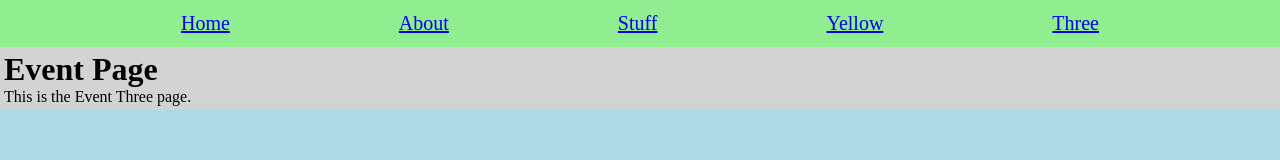
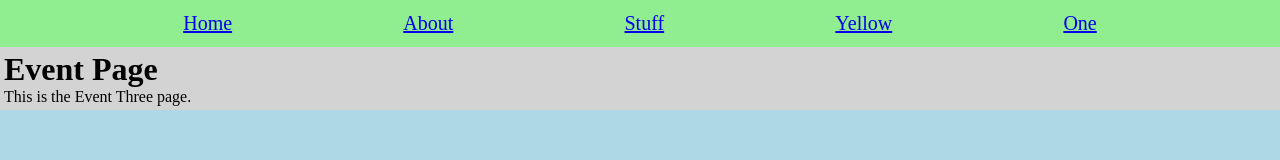
Before and after one commit to franco-ortega/demo-next-00-playground, a Next.js app: page /event/three in a window 1280 px wide. Shown: the top 160 px of the page. Built offline with nearby package versions, Linux system fonts and the light colour scheme.

Commit message:
change links to events

```diff
--- a/components/event/Event.js
+++ b/components/event/Event.js
@@ -1,13 +1,11 @@
 import { capitalizeFirstLetter } from '../../helpers/capitalizeFirstLetter';
 import styles from './Event.module.css';
 
-const Event = ({ currentSlug }) => {
-  const eventNumber = currentSlug.slug;
-
+const Event = ({ event }) => {
   return (
     <div className={styles.Event}>
       <h1>Event Page</h1>
-      <p>This is the Event {capitalizeFirstLetter(eventNumber)} page.</p>
+      <p>This is the Event {capitalizeFirstLetter(event)} page.</p>
     </div>
   );
 };
--- a/components/nav/Nav.js
+++ b/components/nav/Nav.js
@@ -1,11 +1,11 @@
 import Link from 'next/link';
 import { capitalizeFirstLetter } from '../../helpers/capitalizeFirstLetter';
 import { useColor } from '../../hooks/useColor';
-import { useLink } from '../../hooks/useLink';
+import { useEvent } from '../../hooks/useEvent';
 import styles from './Nav.module.css';
 
 const Nav = () => {
-  const { activeLink } = useLink();
+  const { activeEvent } = useEvent();
   const { activeColor } = useColor();
 
   return (
@@ -32,8 +32,8 @@ const Nav = () => {
           </Link>
         </li>
         <li>
-          <Link href={`/event/${activeLink}`}>
-            <a>{capitalizeFirstLetter(activeLink)}</a>
+          <Link href={`/event/${activeEvent}`}>
+            <a>{capitalizeFirstLetter(activeEvent)}</a>
           </Link>
         </li>
       </ul>
--- /dev/null
+++ b/data/events.js
@@ -0,0 +1,3 @@
+const events = ['one', 'two', 'three'];
+
+export default events;
--- a/data/links.js
+++ /dev/null
@@ -1,3 +0,0 @@
-const links = ['one', 'two', 'three'];
-
-export default links;
--- /dev/null
+++ b/hooks/useEvent.js
@@ -0,0 +1,11 @@
+import { useState, useEffect } from 'react';
+import events from '../data/events';
+
+export const useEvent = () => {
+  const currentEvent = events[Math.floor(Math.random() * events.length)];
+  const [activeEvent, setActiveEvent] = useState('');
+
+  useEffect(() => setActiveEvent(currentEvent), [currentEvent]);
+
+  return { activeEvent };
+};
--- a/hooks/useLink.js
+++ /dev/null
@@ -1,11 +0,0 @@
-import { useState, useEffect } from 'react';
-import links from '../data/links'
-
-export const useLink = () => {
-  const currentLink = links[Math.floor(Math.random() * links.length)];
-  const [activeLink, setActiveLink] = useState('');
-
-  useEffect(() => setActiveLink(currentLink), [currentLink]);
-
-  return { activeLink };
-};
--- a/pages/event/[slug].js
+++ b/pages/event/[event].js
@@ -1,27 +1,25 @@
 import Event from '../../components/event/Event';
-import links from '../../data/links';
+import events from '../../data/events';
 
-const EventPage = ({ currentSlug }) => {
-  return <Event currentSlug={currentSlug} />;
+const EventPage = ({ activeEvent }) => {
+  return <Event event={activeEvent.event} />;
 };
 
 export async function getStaticPaths() {
   return {
     fallback: false,
-    paths: links.map((link) => ({
+    paths: events.map((event) => ({
       params: {
-        slug: link,
+        event: event,
       },
     })),
   };
 }
 
 export async function getStaticProps(context) {
-  const activeLink = await context.params;
-
   return {
     props: {
-      currentSlug: activeLink,
+      activeEvent: await context.params,
     },
   };
 }
```
